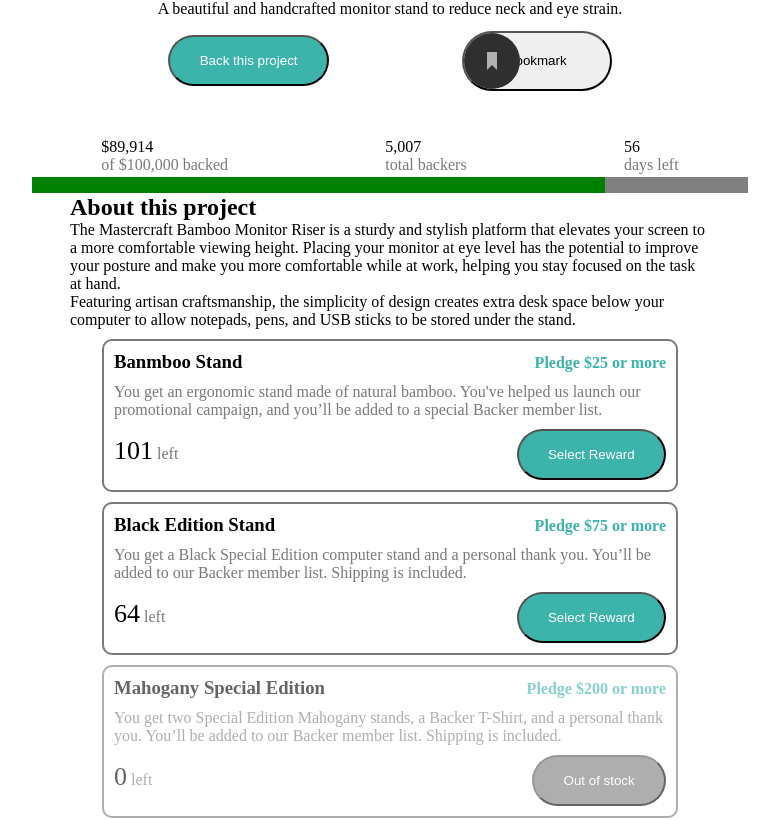
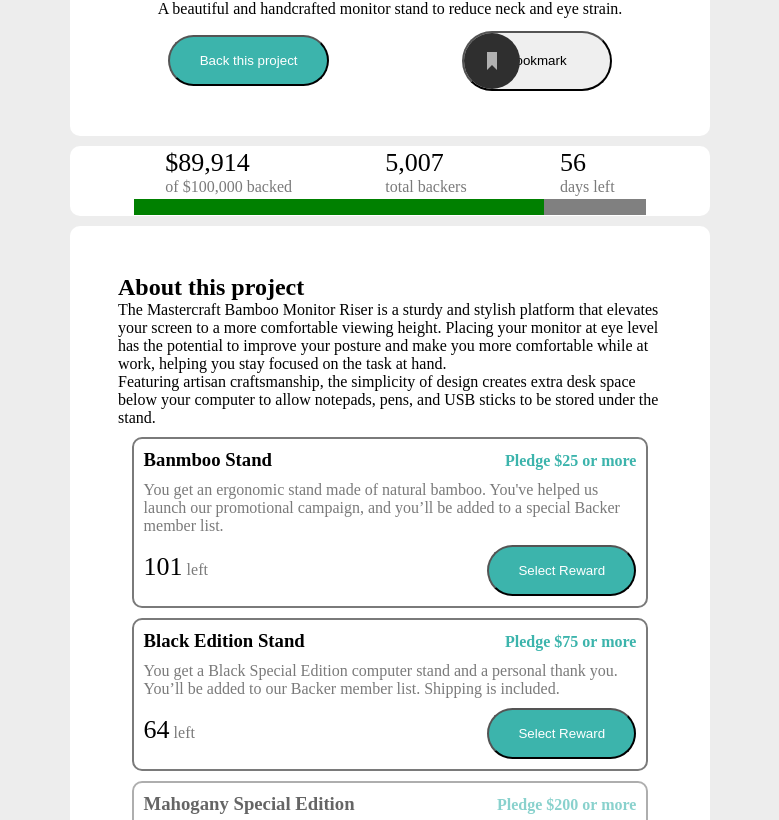
Before and after one commit to collerhatguy/crowd-funding-frontend-mentor-3, a React (Create React App) app: page / in a window 1280 px wide. Shown: the part 531-1351 px from the top of the page, without its empty margins (250-1029 px from the left). Built offline with nearby package versions, Linux system fonts and the light colour scheme; the HTML template or start-up script is replaced by a standard one.

Commit message:
fixed background and master icon image

```diff
--- a/src/styles/App.css
+++ b/src/styles/App.css
@@ -63,6 +63,7 @@
 
 .App {
   position: relative;
+  background-color: #ededed;
 }
 
 .title-card {
@@ -79,7 +80,7 @@
 
 .title-card .master-picture {
   position: absolute;
-  top: -30px;
+  top: 370px;
   left: 47%;
 }
 
@@ -132,8 +133,10 @@
 }
 
 .stat-card {
-  width: 70%;
-  margin: 0 auto;
+  width: 50%;
+  margin: 10px auto;
+  border-radius: 10px;
+  background-color: white;
 }
 
 .stat-card table {
@@ -160,19 +163,24 @@
 
 .stat-card td {
   color: #7a7a7a;
+  font-size: 16px;
 }
 
 .stat-card td span {
+  font-size: 26px;
   color: black;
   display: block;
 }
 
 .project-card {
   width: 50%;
+  border-radius: 10px;
+  background-color: white;
+  padding: 3em;
 }
 
 .item-card {
-  width: 90%;
+  width: 95%;
   border: #7a7a7a solid 2px;
   border-radius: 10px;
   padding: 10px;
--- a/src/styles/App.scss
+++ b/src/styles/App.scss
@@ -77,7 +77,9 @@
 //      a. title-card
 .App {
     position: relative;
+    background-color: hsl(0, 0%, 93%);
 }
+
 .title-card {
 
     top: 300px;
@@ -89,7 +91,7 @@
     text-align: center;
     .master-picture {
         position: absolute;
-        top: -30px;
+        top: 370px;
         left: 47%;
     }
     h2 {
@@ -130,8 +132,10 @@
 }
 //      b. stat-card
 .stat-card {
-    width: 70%;
-    margin: 0 auto;
+    width: 50%;
+    margin: 10px auto;
+    border-radius: 10px;
+    background-color: white;
     table {
         width: 100%;
     }
@@ -147,7 +151,9 @@
     }
     td {
         color: $neutral-color-200;
+        font-size: $font-size;
         span {
+            font-size: $font-size + 10;
             color: $neutral-color-100;
             display: block;
         }
@@ -156,9 +162,12 @@
 //      c. project-card
 .project-card {
     width: 50%;
+    border-radius: 10px;
+    background-color: white;
+    padding: 3em;
 }
 .item-card {
-    width: 90%;
+    width: 95%;
     border:hsl(0, 0%, 48%) solid 2px;
     border-radius: 10px;
     padding: 10px;
```
Also changed, not shown: 1 other file (tests, documents, lock files or other folders).
